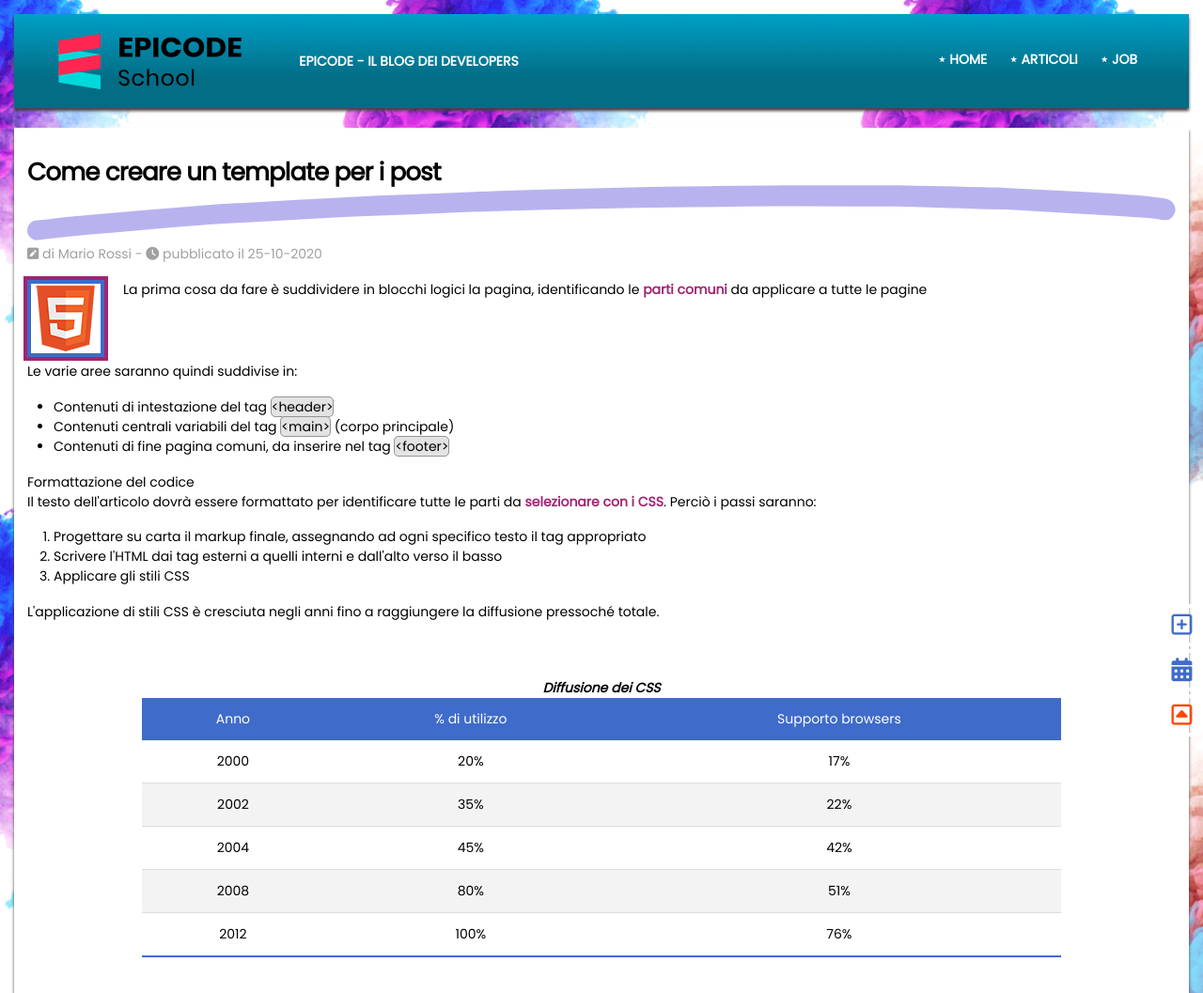
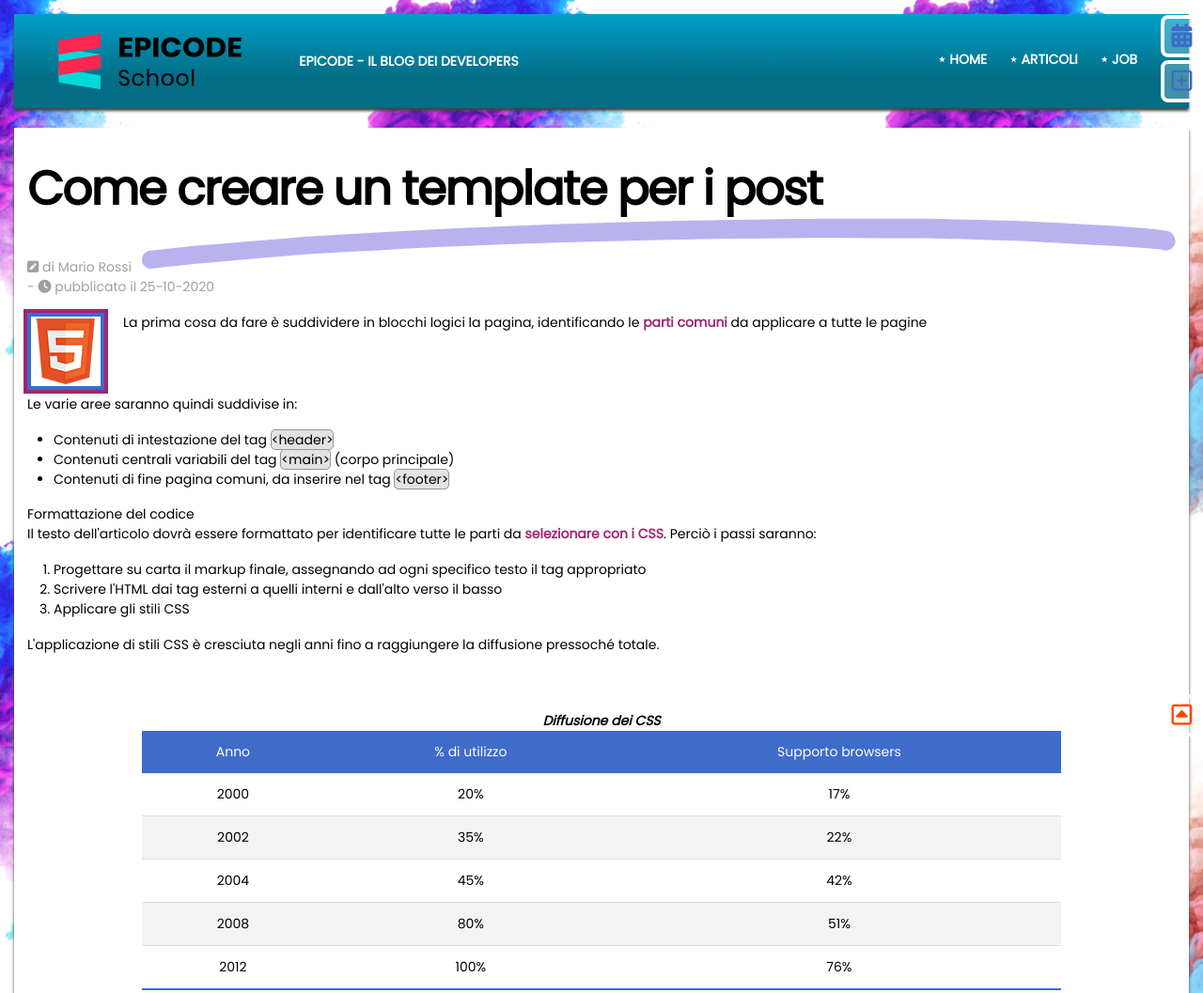
Before and after one commit to GabrieleAlleruzzo/W5-l2, a plain HTML site: page base_di_partenza/index.html in a window 1280 px wide. Shown: the top 1057 px of the page at 94% size. Drawn offline with Linux system fonts and the light colour scheme.

Commit message:
fixes buttons to top

```diff
--- a/base_di_partenza/assets/css/style.css
+++ b/base_di_partenza/assets/css/style.css
@@ -350,6 +350,25 @@ color: orangered;
 
 @media screen and (min-width: 576px) {
 
+h1 {
+    width: 100%;
+    font-size: 5rem;
+}
+
+#underline {
+    width: 90%;
+}
+
+    #add {
+        position: fixed;
+        top: 8%;
+        z-index: 2;
+    }
+    #cal {
+        position: fixed;
+        top: 2%;
+        z-index: 2;
+
         nav li {
             display: inline;
             padding:  0px 10px  0px 10px;
@@ -393,6 +412,7 @@ color: orangered;
             margin: auto;
         }
     }
+}
 
     /* stampa*/
     @media print {
--- a/base_di_partenza/index.html
+++ b/base_di_partenza/index.html
@@ -93,16 +93,6 @@
             <code>&lt;footer&gt;</code>
           </li>
         </ul>
-
-        <button id="add">
-          <i class="fa-regular fa-square-plus"></i>
-        </button>
-        <button id="cal">
-          <i class="fa-solid fa-calendar-days"></i>
-        </button>
-        <button id="top">
-          <i class="fa-regular fa-square-caret-up"></i>
-        </button>
 
         <h2>Formattazione del codice</h2>
         <p>
@@ -244,6 +234,16 @@
       </aside>
     </main>
 
+    <button id="add">
+      <i class="fa-regular fa-square-plus"></i>
+    </button>
+    <button id="cal">
+      <i class="fa-solid fa-calendar-days"></i>
+    </button>
+    <button id="top">
+      <i class="fa-regular fa-square-caret-up"></i>
+    </button>
+
     <hr />
 
     <footer>
```
